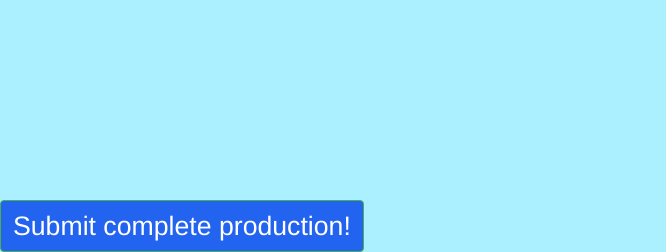
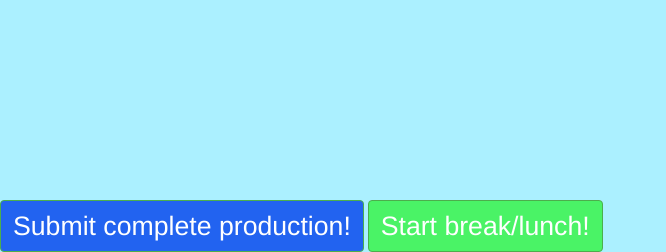
Before and after one commit to Anthonyae/DynaElgin, a Flask app: a page that uses app/templates/sorting_production_boxscan.html in a window 1280 px wide. Shown: the part 548-800 px from the top of the page, without its empty margins (0-666 px from the left). Run offline with Flask 2, Linux system fonts and the light colour scheme; tables that the repository leaves empty hold one stand-in row (values such as "Sample post"); some libraries are stand-ins or nearby versions.

Commit message:
changes to html and routes to correct errors

```diff
--- a/app/routes.py
+++ b/app/routes.py
@@ -23,7 +23,7 @@ from app.tables import Results, OpenJobs
 import datetime
 from datetime import datetime as d
 # import my function for elapsed time
-from app.my_functions import elapsed_time, String_time,query_to_list, obj_to_list, to_dict
+from app.my_functions import elapsed_time, String_time,query_to_list, obj_to_list, to_dict, s_to_string_time
 # import regular expressions
 import re
 import csv
@@ -476,31 +476,65 @@ def start_break(record):
     users_post = Post.query.filter(Post.id == int(record)).first()
     # Current time
     now = datetime.datetime.now()
-    # previous elapsed time
-    previous_time = users_post.lunch_break_total_time
-    # add previous elapsed time(string) to current time duration(timedelta)
-    total_time = None
-    if previous_time:
-        s_time_object = String_time(previous_time)
-        s = s_time_object.string_seconds()
-        delta = datetime.timedelta(seconds=s)
-        total_time = elapsed_time(delta)
     # update data
     data_update = {
         'lunch_break_taken': True,
         'lunch_break_start_time': now,
         'lunch_break_end_time': None ,
-        # 'lunch_break_counter': users_post.lunch_break_counter + 1,
+        'lunch_break_counter': users_post.lunch_break_counter + 1,
+        # 'lunch_break_total_time': ,
+    }
+    db.session.query(Post).filter_by(id=users_post.id).update(data_update)
+    db.session.commit()
+    # Message user of successful entry.
+    flash('Lunch/break has started on job {}'.format(users_post.job))
+    return render_template('lunch_break.html', record=record)
+    # return redirect(url_for('end_break', record=record,))
+
+
+@app.route('/break_timer2/<int:record>', methods=['get', 'post'])
+@login_required
+def end_break(record):
+    # Get record passed in from box scan form
+    users_post = Post.query.filter(Post.id == int(record)).first()
+    # Current time
+    now = datetime.datetime.now()
+    # previous elapsed time of lunch break total time
+    previous_time = users_post.lunch_break_total_time
+    # add previous elapsed time(string) to current time duration(timedelta)
+    total_time = None
+    if previous_time:
+        # init class - splits time into a list of [hours,minutes,seconds]
+        s_time_object = String_time(previous_time)
+        # change interval list from above into seconds
+        s = s_time_object.string_seconds()
+        # convert seconds into a timedelta object NOT NEEDED NOW...
+        # delta = datetime.timedelta(seconds=s)
+
+        # init class - this time for the difference between break start time and now
+        x = now - users_post.lunch_break_start_time
+        now_s = datetime.timedelta.total_seconds(x)
+        # not needed now
+        # now_delta = datetime.timedelta(seconds=now_s)
+
+        # add previous timedelta object with current timedelta object
+        total_seconds = s + now_s
+        total_time = s_to_string_time(total_seconds)
+    else:
+        total_time = elapsed_time(users_post.lunch_break_start_time,now)
+     # update data
+    data_update = {
+        'lunch_break_taken': False,
+        # 'lunch_break_start_time': ,
+        'lunch_break_end_time': now ,
+        # 'lunch_break_counter': ,
         'lunch_break_total_time': total_time,
     }
     db.session.query(Post).filter_by(id=users_post.id).update(data_update)
     db.session.commit()
     # Message user of successful entry.
-    flash('Lunch/break has started')
+    flash('Lunch/break has ended. Please select your job {} to continue production.'.format(users_post.job))
     return redirect(url_for('history', record=record,))
-
-
-
 
 @app.route('/activejobs')
 def search_open():
@@ -521,8 +555,8 @@ def search_complete():
     # query current users open jobs
     posts = Post.query.filter((Post.status == "COMPLETE")|( Post.status == "UPDATED")).all()
     # Import class Results from tables.py and pass along an iterable object
-    # table = Results(posts, no_items="There are no records that match this criteria.", border='True')
-    table = [1,2]
+    table = Results(posts, no_items="There are no records that match this criteria.", border='True')
+
     # simple render of all data in a table
 
-    return render_template('results.html', table_completes=table, my_list=posts,)
+    return render_template('results.html', table_completes=table,)
--- a/app/templates/sorting_production_boxscan.html
+++ b/app/templates/sorting_production_boxscan.html
@@ -65,5 +65,5 @@
 </body>
 <div class="navbar-fixed-bottom">
 <a href=" {{url_for('complete_sort_box_scan_submission', record=variable_id) }} " role="button" class="btn btn-success btn-large" style="font-size:20pt; background-color:rgb(34, 99, 240)">Submit complete production!</a>
-
+<a href=" {{url_for('start_break', record=variable_id) }} " role="button" class="btn btn-success btn-large" style="font-size:20pt; background-color:rgb(74, 243, 102)">Start break/lunch!</a>
 {% endblock %}
--- a/app/templates/sorting_production_boxscan_neg.html
+++ b/app/templates/sorting_production_boxscan_neg.html
@@ -12,7 +12,7 @@
 
     div#container {
         padding: 0px;
-        background: blueviolet;
+        <!-- background: blueviolet; -->
       }
       .content {
         display: inline-block;
```
Also changed, not shown: app/my_functions.py (+7 -1 lines), app/templates/lunch_break.html (added, +31 -0 lines).
